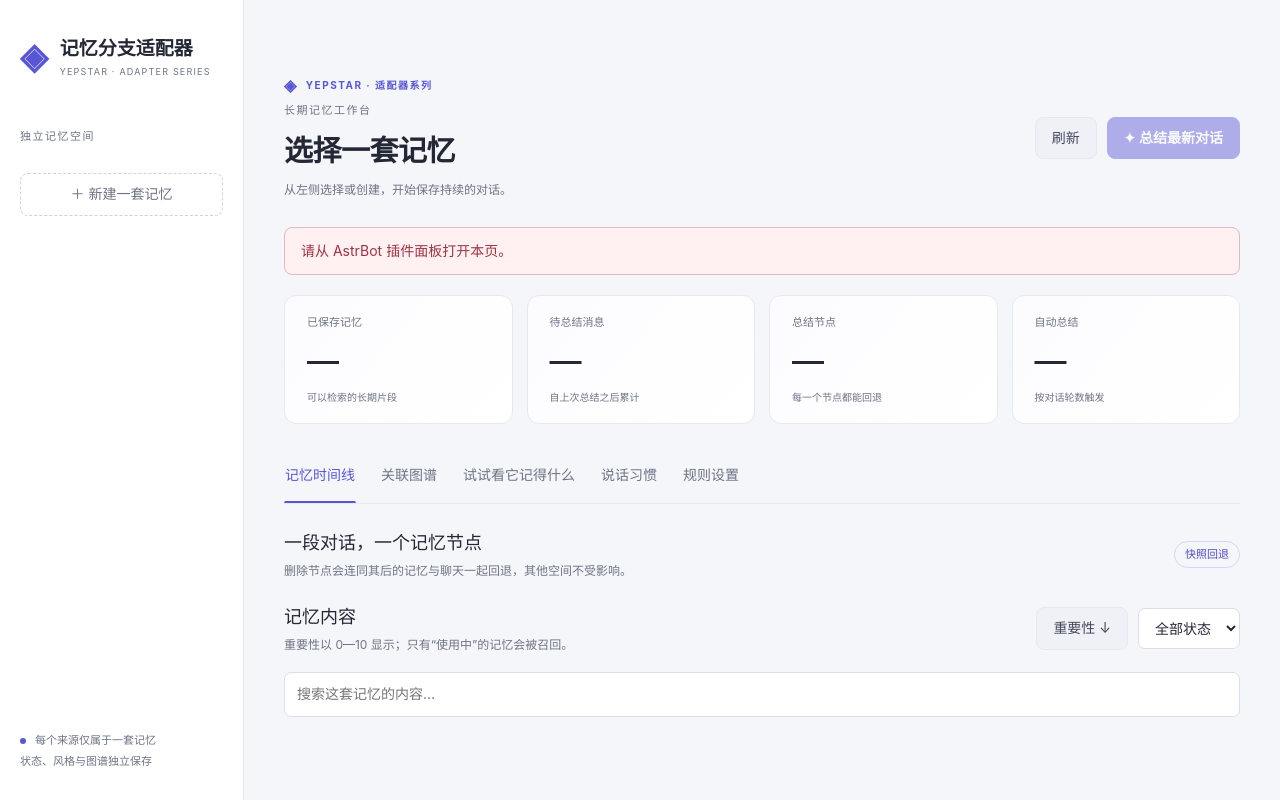
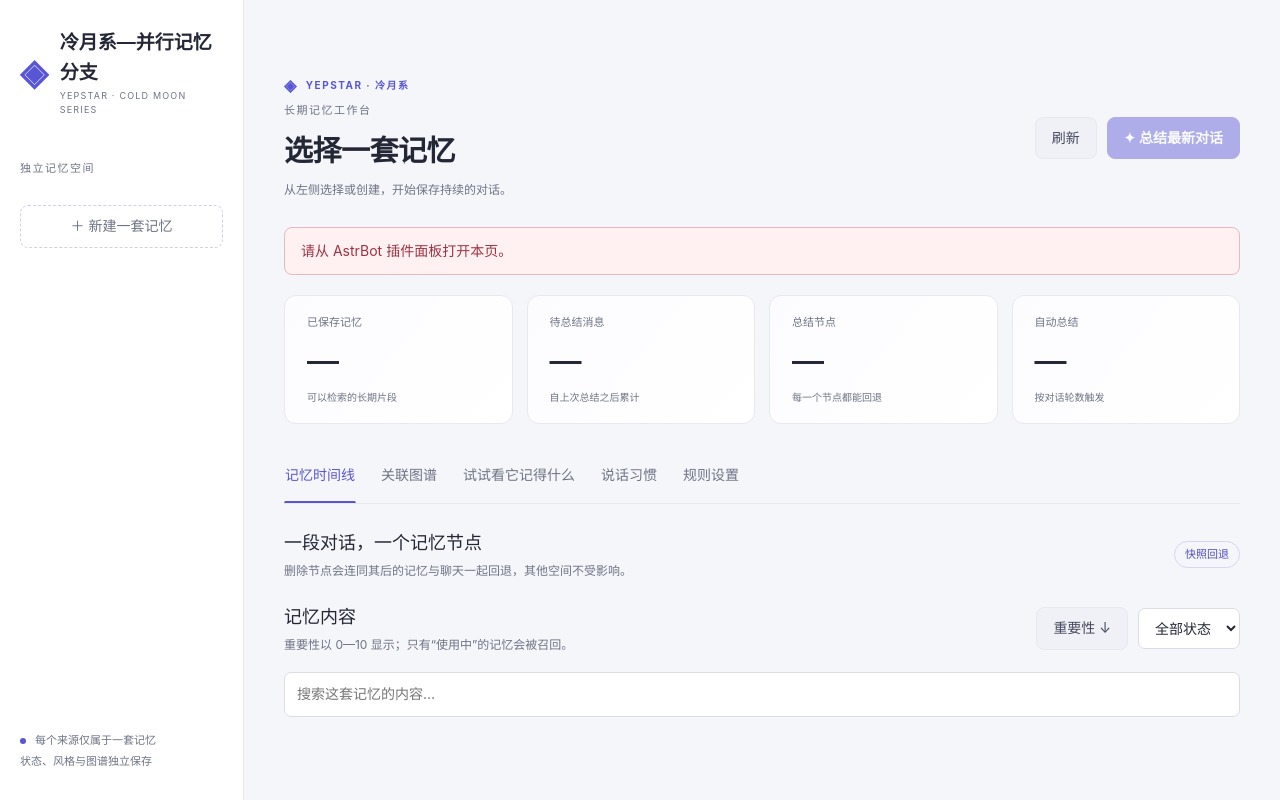
Before and after one commit to YepStar/astrbot_plugin_memory_branches, a plain HTML site: page pages/dashboard/index.html in a window 1280 px wide. Drawn offline with Linux system fonts and the light colour scheme.

Commit message:
Align panel headings with Cold Moon series

```diff
--- a/pages/dashboard/index.html
+++ b/pages/dashboard/index.html
@@ -1,15 +1,15 @@
 <!doctype html>
-<html lang="zh-CN"><head><meta charset="utf-8"><meta name="viewport" content="width=device-width,initial-scale=1"><title>记忆分支适配器 · YepStar</title><link rel="stylesheet" href="style.css?v=1.2.0"><link rel="stylesheet" href="series.css?v=1.2.0"></head>
+<html lang="zh-CN"><head><meta charset="utf-8"><meta name="viewport" content="width=device-width,initial-scale=1"><title>冷月系—并行记忆分支 · YepStar</title><link rel="stylesheet" href="style.css?v=1.2.0"><link rel="stylesheet" href="series.css?v=1.2.0"></head>
 <body>
 <div class="shell">
   <aside class="sidebar">
-    <a class="brand" href="#"><span class="brand-icon">◈</span><span>记忆分支适配器<small>YEPSTAR · ADAPTER SERIES</small></span></a>
+    <a class="brand" href="#"><span class="brand-icon">◈</span><span>冷月系—并行记忆分支<small>YEPSTAR · COLD MOON SERIES</small></span></a>
     <p class="eyebrow">独立记忆空间</p><div id="banks" class="banks"></div>
     <button id="new-bank" class="new-bank">＋ 新建一套记忆</button>
     <div class="sidebar-note"><span class="live-dot"></span> 每个来源仅属于一套记忆<br>状态、风格与图谱独立保存</div>
   </aside>
   <main>
-    <header><div><p class="adapter-series-brand">YEPSTAR · 适配器系列</p><div class="eyebrow" id="route-label">长期记忆工作台</div><h1 id="bank-name">选择一套记忆</h1><p id="bank-description">从左侧选择或创建，开始保存持续的对话。</p></div><div class="header-actions"><button id="refresh" class="secondary">刷新</button><button id="summarize" class="primary" disabled>✦ 总结最新对话</button></div></header>
+    <header><div><p class="adapter-series-brand">YEPSTAR · 冷月系</p><div class="eyebrow" id="route-label">长期记忆工作台</div><h1 id="bank-name">选择一套记忆</h1><p id="bank-description">从左侧选择或创建，开始保存持续的对话。</p></div><div class="header-actions"><button id="refresh" class="secondary">刷新</button><button id="summarize" class="primary" disabled>✦ 总结最新对话</button></div></header>
     <div id="feedback" role="status" aria-live="polite" hidden></div>
     <section class="stats" id="stats"><article><small>已保存记忆</small><strong id="stat-memories">—</strong><span>可以检索的长期片段</span></article><article><small>待总结消息</small><strong id="stat-pending">—</strong><span>自上次总结之后累计</span></article><article><small>总结节点</small><strong id="stat-nodes">—</strong><span>每一个节点都能回退</span></article><article><small>自动总结</small><strong id="stat-auto">—</strong><span id="auto-detail">按对话轮数触发</span></article></section>
     <nav class="tabs" aria-label="记忆功能"><button data-tab="timeline" class="selected">记忆时间线</button><button data-tab="graph">关联图谱</button><button data-tab="recall">试试看它记得什么</button><button data-tab="style">说话习惯</button><button data-tab="settings">规则设置</button></nav>
```
